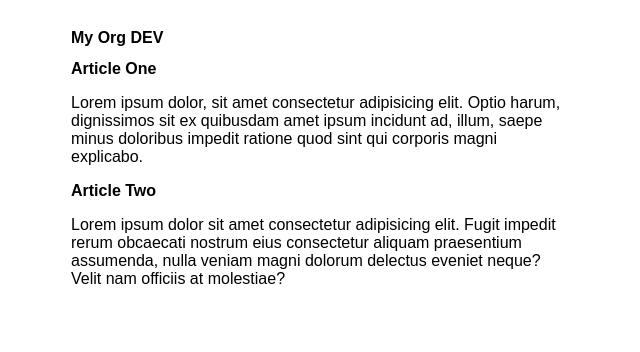
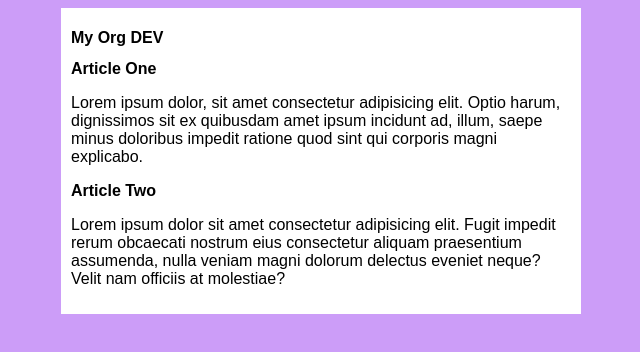
Before and after one commit to AndreyAlmeidaOliveira/project-site, a plain HTML site: page index.html in a window 1280 px wide. Shown: the whole page, without its empty margins (319-959 px from the left). Drawn offline with Linux system fonts and the light colour scheme.

Commit message:
Update style.css
Color background

```diff
--- a/estilos/style.css
+++ b/estilos/style.css
@@ -4,7 +4,7 @@
 }
 
 body {
-    background-color: aquamarine(204, 157, 248);
+    background-color: rgb(204, 157, 248);
 }
 
 main{
```
